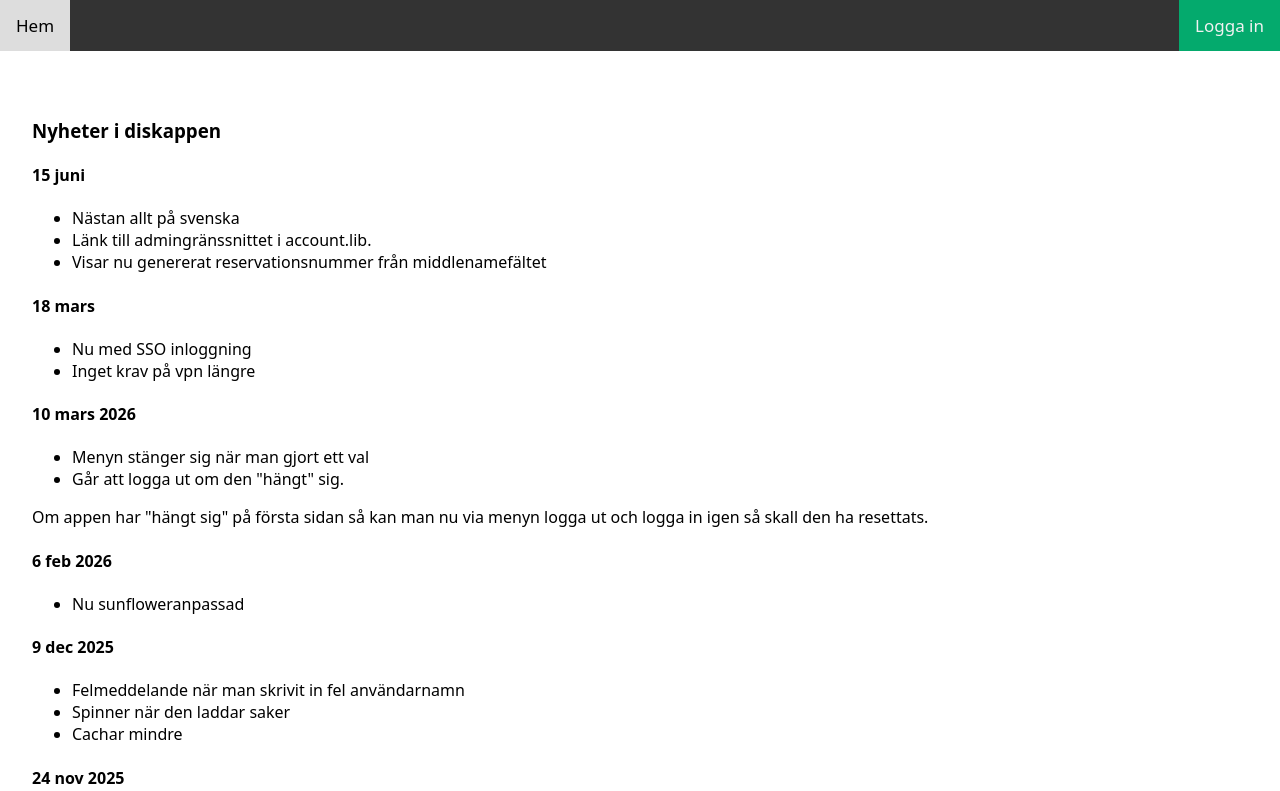
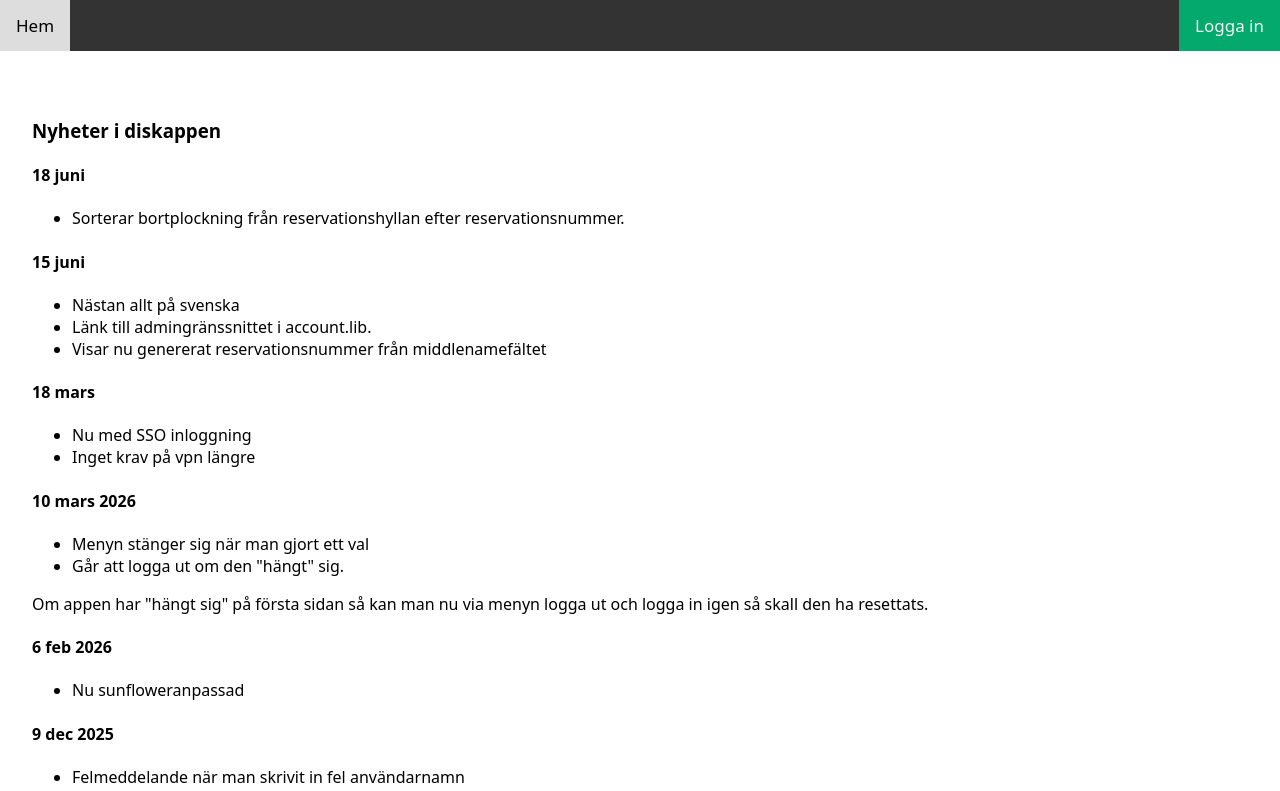
Before and after one commit to ChalmersLibrary/foliodesktoolsv2, a Nuxt app in the folder frontend/: page /about in a window 1280 px wide. Shown: the top 791 px of the page. Built offline with nearby package versions, Linux system fonts and the light colour scheme.

Commit message:
Latest news

```diff
--- a/frontend/components/News.vue
+++ b/frontend/components/News.vue
@@ -1,6 +1,12 @@
 <template>
   <div>
     <h3>Nyheter i diskappen</h3>
+    <h4>18 juni</h4>
+    <div>
+      <ul>
+        <li>Sorterar bortplockning från reservationshyllan efter reservationsnummer.</li>
+      </ul>
+    </div>
     <h4>15 juni</h4>
     <div>
       <ul>
```
